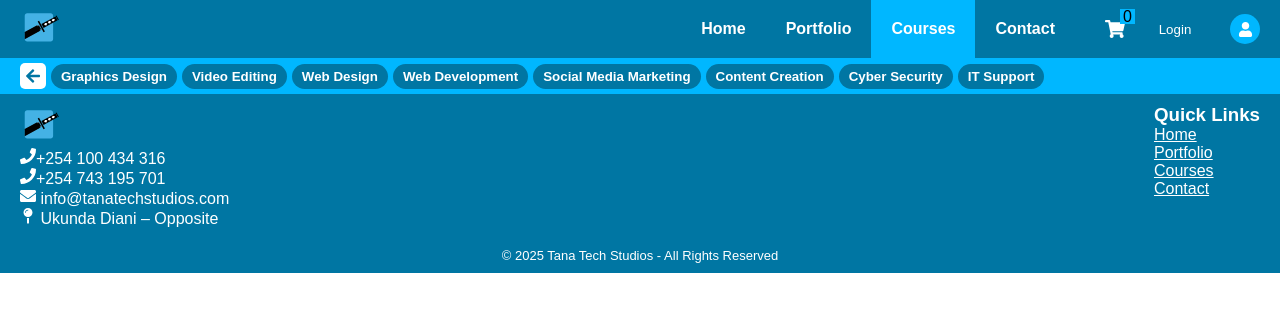
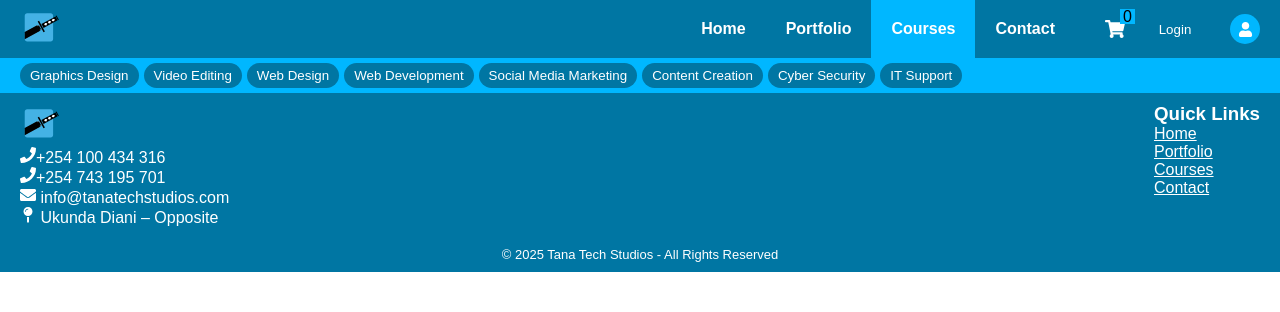
Before and after one commit to isaackatana/tanatechsolutions, a React (Vite) app in the folder client/: page /courses in a window 1280 px wide. Shown: the top 312 px of the page. Built offline with nearby package versions, Linux system fonts and the light colour scheme.

Commit message:
Your commit message

```diff
--- a/client/src/App.css
+++ b/client/src/App.css
@@ -484,7 +484,7 @@ body .courses span div button {
   color: white;
   border-radius: 20px;
   border: none;
-  font-weight: bold;
+  text-wrap: flex;
 }
 body .courses span div button:hover {
   background-color: white;
--- a/client/src/App.scss
+++ b/client/src/App.scss
@@ -559,7 +559,7 @@ body {
                     color: white;
                     border-radius: 20px;
                     border: none;
-                    font-weight: bold;
+                    text-wrap: flex;
 
                     &:hover {
                         background-color: white;
--- a/client/src/pages/Courses.jsx
+++ b/client/src/pages/Courses.jsx
@@ -1,12 +1,10 @@
 import React from 'react'
-import { FaArrowLeft } from 'react-icons/fa'
-import { Link } from 'react-router'
 
 function Courses() {
   return (
     <>
       <div className="courses">
-        <span><Link to='/'><FaArrowLeft/></Link>
+        <span>
         <div>
           <button>Graphics Design</button>
           <button>Video Editing</button>
```
Also changed, not shown: 1 other file (tests, documents, lock files or other folders).
